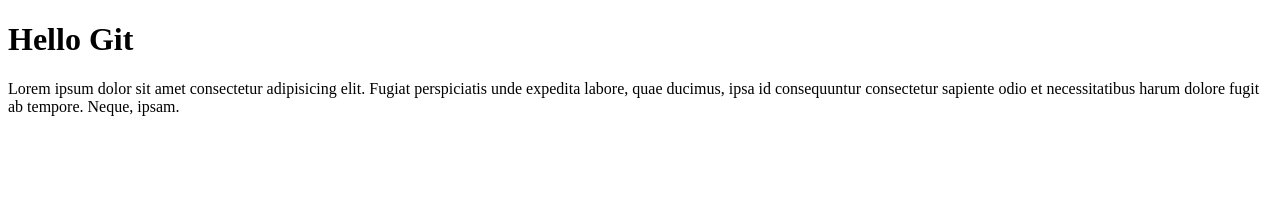
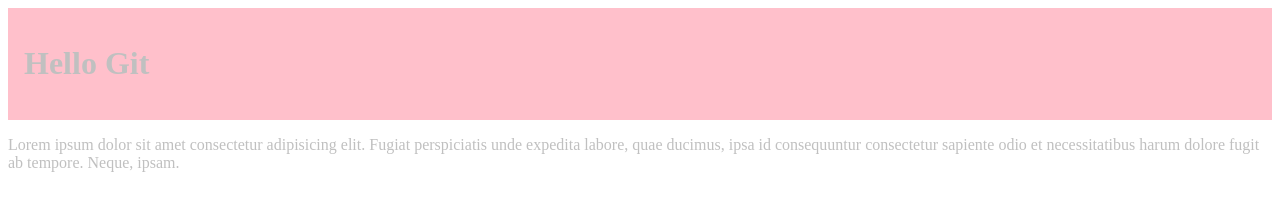
Before and after one commit to pcharli/ingrwf08-git, a plain HTML site: page index.html in a window 1280 px wide. Drawn offline with Linux system fonts and the light colour scheme.

Commit message:
ajout header

```diff
--- a/index.html
+++ b/index.html
@@ -4,9 +4,12 @@
     <meta charset="UTF-8">
     <meta name="viewport" content="width=device-width, initial-scale=1.0">
     <title>Git</title>
+    <link rel="stylesheet" href="style.css">
 </head>
 <body>
-    <h1>Hello Git</h1>
+    <header>
+        <h1>Hello Git</h1>
+    </header>
     <p>Lorem ipsum dolor sit amet consectetur adipisicing elit. Fugiat perspiciatis unde expedita labore, quae ducimus, ipsa id consequuntur consectetur sapiente odio et necessitatibus harum dolore fugit ab tempore. Neque, ipsam.</p>
 </body>
 </html>
--- a/style.css
+++ b/style.css
@@ -1,3 +1,8 @@
 body {
     color: silver;
 }
+header {
+    background-color: pink;
+    min-height: 5rem;
+    padding: 1rem;
+}
```
